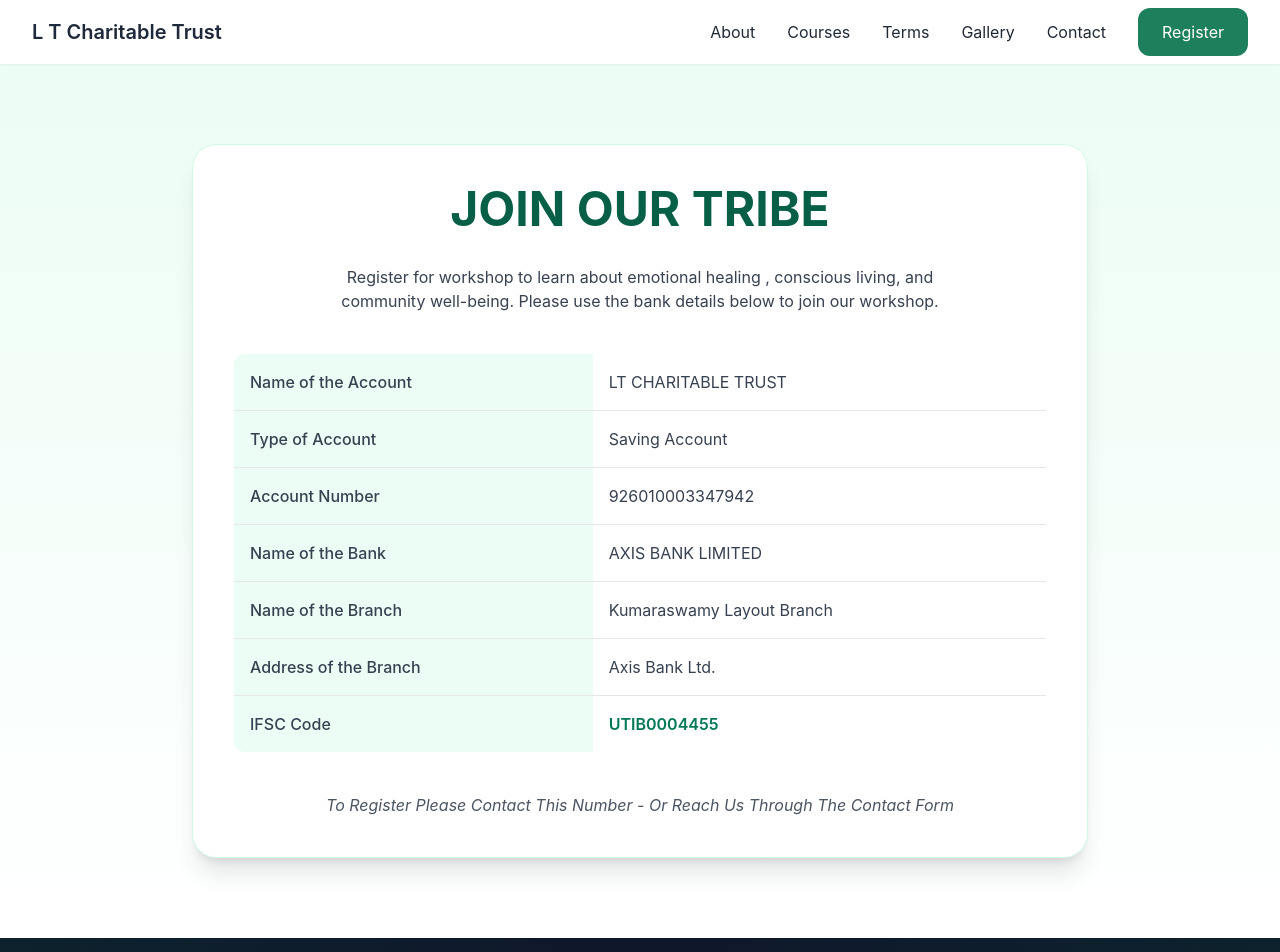
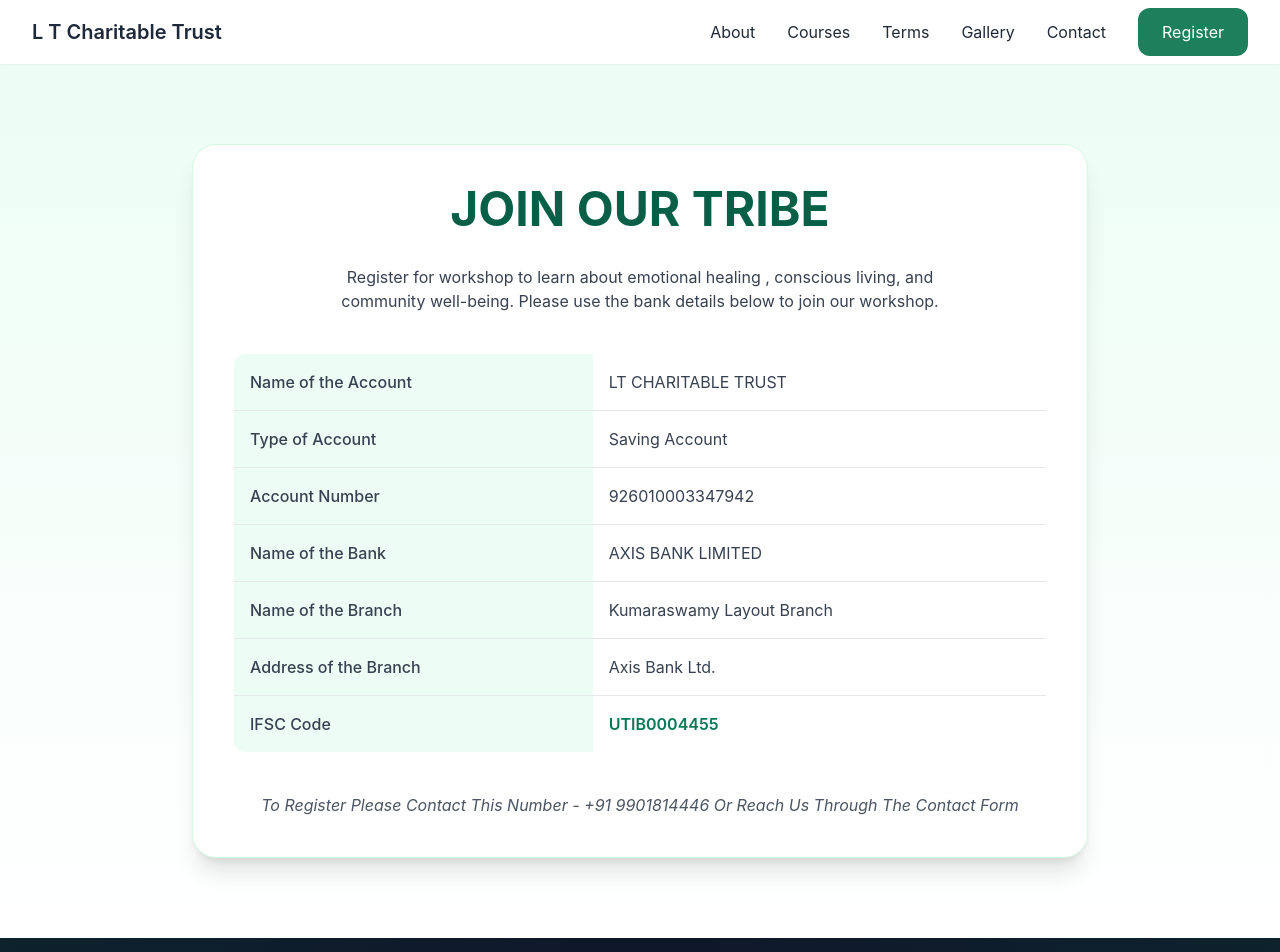
Before and after one commit to saqeeb66/trust_client, a React (Vite) app: page /donate in a window 1280 px wide. Shown: the top 952 px of the page. Built offline with nearby package versions, Linux system fonts and the light colour scheme.

Commit message:
Update Donate.jsx

```diff
--- a/src/pages/Donate.jsx
+++ b/src/pages/Donate.jsx
@@ -82,7 +82,7 @@
 
           {/* Footer Note */}
           <p className="mt-10 text-center text-gray-600 italic">
-            To Register Please Contact This Number -
+            To Register Please Contact This Number - +91 9901814446
             Or
             Reach Us Through The Contact Form
           </p>
```
